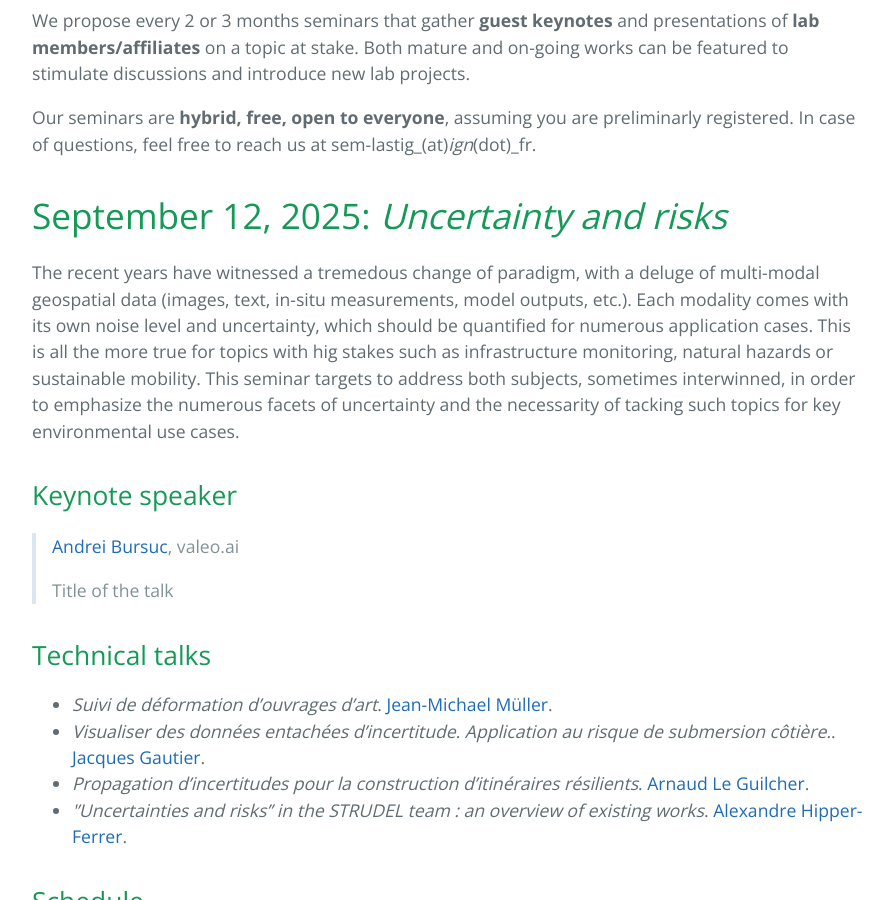
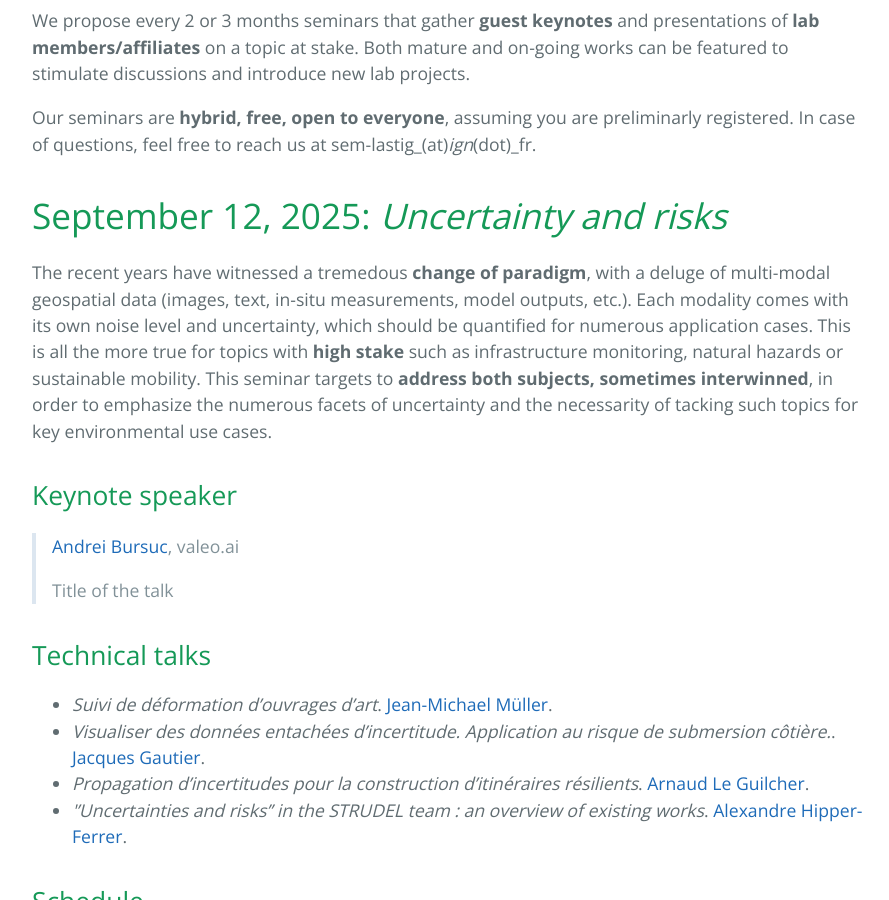
Before and after one commit to umrlastig/seminars, a Jekyll site: the page built from index.md, in a window 1280 px wide and 900 px high, scrolled down 504 px. Shown: the whole window, without its empty margins (192-1081 px from the left). Built offline with Jekyll 4.4.1, drawn with Linux system fonts in a browser that asks for light colours.

Commit message:
Update index.md

```diff
--- a/index.md
+++ b/index.md
@@ -11,9 +11,9 @@ Our seminars are **hybrid, free, open to everyone**, assuming you are preliminar
 <a id="news"></a>
 # September 12, 2025: _Uncertainty and risks_
 
-The recent years have witnessed a tremedous change of paradigm, with a deluge of multi-modal geospatial data (images, text, in-situ measurements, model outputs, etc.). Each modality comes with its own noise level and uncertainty, which should be quantified for numerous application cases.
-This is all the more true for topics with hig stakes such as infrastructure monitoring, natural hazards or sustainable mobility.
-This seminar targets to address both subjects, sometimes interwinned, in order to emphasize the numerous facets of uncertainty and the necessarity of tacking such topics for key environmental use cases.
+The recent years have witnessed a tremedous **change of paradigm**, with a deluge of multi-modal geospatial data (images, text, in-situ measurements, model outputs, etc.). Each modality comes with its own noise level and uncertainty, which should be quantified for numerous application cases.
+This is all the more true for topics with **high stake** such as infrastructure monitoring, natural hazards or sustainable mobility.
+This seminar targets to **address both subjects, sometimes interwinned**, in order to emphasize the numerous facets of uncertainty and the necessarity of tacking such topics for key environmental use cases.
 
 ## Keynote speaker
 
```
